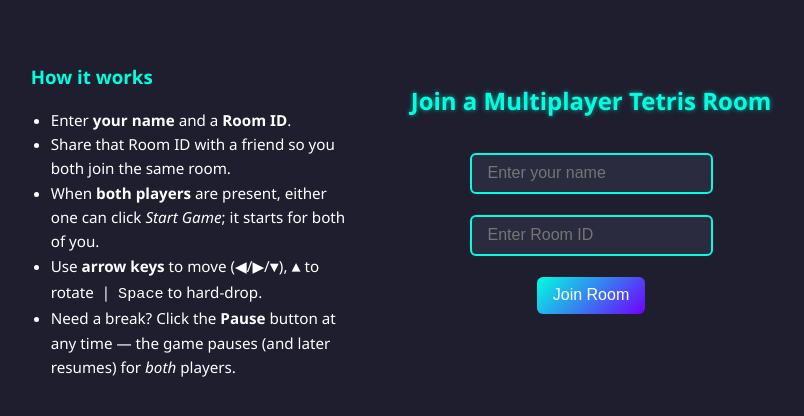
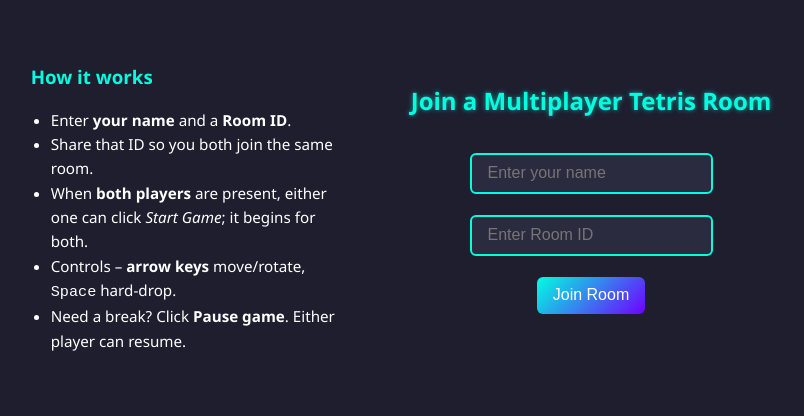
Before and after one commit to CHANGER-0121/Tetris, a website: page index.html in a window 1280 px wide. Shown: the whole page, without its empty margins (239-1043 px from the left). Drawn offline with nearby package versions, Linux system fonts and the light colour scheme; no server answers.

Commit message:
Update index.html

```diff
--- a/index.html
+++ b/index.html
@@ -13,22 +13,20 @@
   <!-- ░░ JOIN SCREEN ░░ -->
   <div id="joinDiv" class="active">
     <div class="joinContent">
-      <!-- Rules column (left) -->
+      <!-- Rules (left) -->
       <div class="rules">
         <h3>How it works</h3>
         <ul>
           <li>Enter <strong>your name</strong> and a <strong>Room&nbsp;ID</strong>.</li>
-          <li>Share that Room ID with a friend so you both join the same room.</li>
+          <li>Share that ID so you both join the same room.</li>
           <li>When <strong>both players</strong> are present, either one can click
-              <em>Start&nbsp;Game</em>; it starts for both of you.</li>
-          <li>Use <strong>arrow&nbsp;keys</strong> to move (<kbd>◀︎</kbd>/<kbd>▶︎</kbd>/<kbd>▼</kbd>),
-              <kbd>▲</kbd> to rotate &nbsp;|&nbsp; <kbd>Space</kbd> to hard-drop.</li>
-          <li>Need a break? Click the <strong>Pause</strong> button at any time —
-              the game pauses (and later resumes) for <em>both</em> players.</li>
+              <em>Start&nbsp;Game</em>; it begins for both.</li>
+          <li>Controls – <strong>arrow&nbsp;keys</strong> move/rotate, <kbd>Space</kbd> hard-drop.</li>
+          <li>Need a break? Click <strong>Pause game</strong>. Either player can resume.</li>
         </ul>
       </div>
 
-      <!-- Form column (center) -->
+      <!-- Form (center) -->
       <div class="joinForm">
         <h2>Join a Multiplayer Tetris Room</h2>
         <input type="text" id="playerName" placeholder="Enter your name" />
@@ -49,16 +47,19 @@
   <div id="gameArea">
     <h2 style="text-align:center">Multiplayer Tetris</h2>
 
-    <!-- Pause button -->
-    <button id="pauseBtn" class="pauseButton">Pause</button>
+    <!--  Pause / Resume button (right-side) -->
+    <button id="pauseBtn" class="pauseButton">Pause&nbsp;game</button>
 
+    <!-- Boards wrapper -->
     <div style="max-width:900px;margin:0 auto;">
       <div style="display:flex;justify-content:center;gap:40px;align-items:flex-start;">
+        <!-- Your board -->
         <div>
           <p id="score">Score: 0</p>
           <canvas id="tetris" width="300" height="600"></canvas>
           <p id="message"></p>
         </div>
+        <!-- Opponents -->
         <div id="otherPlayers" style="display:flex;gap:20px;"></div>
       </div>
     </div>
```
